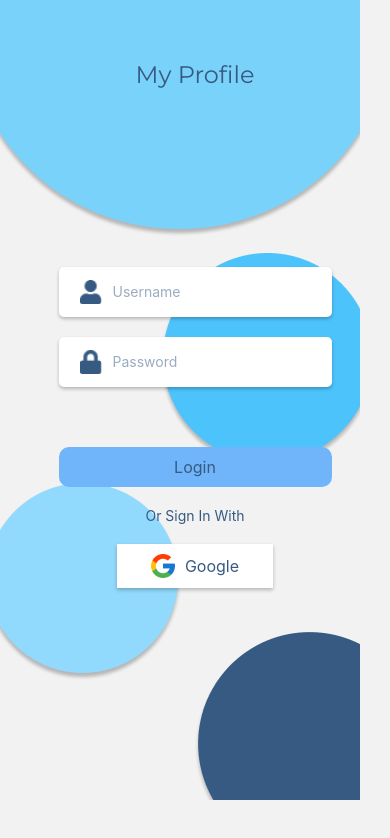
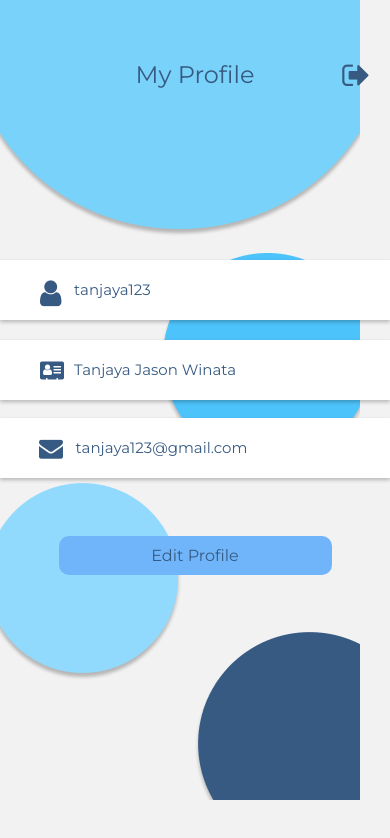
Before and after one commit to RichardxSW/SeaBrew, a React Native app: screen /Profile in a window 390 px wide. Shown: the top 838 px of the page. Built offline with nearby package versions, Linux system fonts and the light colour scheme.

Commit message:
inputbox and button

```diff
--- a/screens/loginScreen.js
+++ b/screens/loginScreen.js
@@ -112,6 +112,7 @@ const styles = StyleSheet.create({
   input: {
     flex: 1,
     color: '#375A82',
+    fontFamily: 'Montserrat',
   },
 
   buttonLoginContainer: {
--- a/screens/profileScreen.js
+++ b/screens/profileScreen.js
@@ -1,10 +1,12 @@
 import React, { useState } from 'react';
 import { StyleSheet, Text, View, TouchableOpacity, Image, ImageBackground, TextInput, KeyboardAvoidingView, Platform } from 'react-native';
 import { StatusBar } from 'expo-status-bar';
+import { FontAwesome } from '@expo/vector-icons';
 
 export default function ProfileScreen({ navigation }) {
   const [username, setUsername] = useState('');
-  const [password, setPassword] = useState('');
+  const [email, setEmail] = useState('');
+  const [fullname, setFullname] = useState('');
 
   return (
     <KeyboardAvoidingView
@@ -14,47 +16,35 @@ export default function ProfileScreen({ navigation }) {
     >
       <ImageBackground source={require('../assets/profilebg.png')} style={styles.background}>
         <View style={styles.innerContainer}>
-          <Text style={styles.titletext}>My Profile</Text>
-
-          <View style={styles.inputContainer}>
-            <Image source={require('../assets/usericon.png')} style={styles.iconStyle} />
-            <TextInput
-              style={styles.input}
-              placeholder="Username"
-              placeholderTextColor="rgba(55, 90, 130, 0.5)"
-              value={username}
-              onChangeText={(text) => setUsername(text)}
-            />
+          <View style={styles.headerContainer}>
+            <Text style={styles.titletext}>My Profile</Text>
+            <TouchableOpacity
+              style={styles.logoutButton}
+              onPress={() => navigation.navigate('Login')}
+            >
+              <FontAwesome name="sign-out" size={30} color="#375A82" />
+            </TouchableOpacity>
           </View>
 
           <View style={styles.inputContainer}>
-            <Image source={require('../assets/passwordicon.png')} style={styles.iconStyle} />
-            <TextInput
-              style={styles.input}
-              placeholder="Password"
-              placeholderTextColor="rgba(55, 90, 130, 0.5)"
-              value={password}
-              onChangeText={(text) => setPassword(text)}
-              secureTextEntry
-            />
+            <FontAwesome name="user" size={30} color="#375A82" style={styles.iconStyle} />
+            <Text style={styles.text}>tanjaya123</Text>
           </View>
 
-          <TouchableOpacity style={styles.buttonLoginContainer}
-            onPress={() => navigation.navigate('Home')}
+          <View style={styles.inputContainer}>
+            <FontAwesome name="address-card" size={21} color="#375A82" style={styles.ficonStyle} />
+            <Text style={styles.text}>Tanjaya Jason Winata</Text>
+          </View>
+
+          <View style={styles.emailInputContainer}>
+            <FontAwesome name="envelope" size={24} color="#375A82" style={styles.iconStyle} />
+            <Text style={styles.emailtext}>tanjaya123@gmail.com</Text>
+          </View>
+
+          <TouchableOpacity style={styles.buttonEditContainer}
+            // onPress={() => navigation.navigate('EditProfile')}
           >
-            <Text style={styles.buttonText}>Login</Text>
-          </TouchableOpacity>
-
-          <Text style={styles.text}>
-            Or Sign In With
-          </Text>
-
-          <TouchableOpacity style={styles.buttonGoogleContainer}>
-            <Image
-              source={require('../assets/googleicon.png')} // Ubah path gambar sesuai dengan lokasi dan nama file gambar Anda
-              style={styles.iconStyle} // Style untuk mengatur ukuran dan posisi ikon
-            />
-            <Text style={styles.buttonText}>Google</Text>
+            <Text style={styles.buttonText}>Edit Profile</Text>
           </TouchableOpacity>
 
           <StatusBar style="auto" />
@@ -80,25 +70,37 @@ const styles = StyleSheet.create({
     justifyContent: 'center',
   },
 
-  titletext: {
+  headerContainer: {
     position: 'absolute',
     top: 60,
-    textAlign: 'center',
+    left: 0,
+    right: 0,
+    flexDirection: 'row',
+    justifyContent: 'center',
+    alignItems: 'center',
+    paddingHorizontal: 20,
+  },
+
+  titletext: {
     fontSize: 24,
     fontWeight: '100',
     color: '#375A82',
     fontFamily: 'Montserrat',
   },
 
+  logoutButton: {
+    position: 'absolute',
+    right: 20,
+  },
+
   inputContainer: {
     flexDirection: 'row',
     alignItems: 'center',
-    width: '70%',
-    height: 50,
+    width: '100%', // Changed to 100%
+    height: 60,
     marginVertical: 10,
-    paddingLeft: 20,
+    paddingLeft: 40,
     paddingHorizontal: 10,
-    borderRadius: 5,
     backgroundColor: '#FFFFFF',
     shadowColor: '#000',
     shadowOffset: {
@@ -110,12 +112,41 @@ const styles = StyleSheet.create({
     elevation: 5,
   },
 
-  input: {
+  emailInputContainer: {
+    flexDirection: 'row',
+    alignItems: 'center',
+    width: '100%', // Changed to 100%
+    height: 60,
+    marginVertical: 8,
+    paddingLeft: 39,
+    paddingHorizontal: 10,
+    backgroundColor: '#FFFFFF',
+    shadowColor: '#000',
+    shadowOffset: {
+      width: 0,
+      height: 2,
+    },
+    shadowOpacity: 0.25,
+    shadowRadius: 3.84,
+    elevation: 5,
+  },
+
+  text: {
     flex: 1,
     color: '#375A82',
+    fontFamily: 'Montserrat',
+    fontSize: 15,
   },
 
-  buttonLoginContainer: {
+  emailtext: {
+    flex: 1,
+    color: '#375A82',
+    fontFamily: 'Montserrat',
+    fontSize: 15,
+    marginLeft: 2.5,
+  },
+
+  buttonEditContainer: {
     width: '70%',
     borderRadius: 10,
     overflow: 'hidden',
@@ -129,25 +160,7 @@ const styles = StyleSheet.create({
     textAlign: 'center',
     color: '#375A82',
     fontSize: 16,
-  },
-
-  buttonGoogleContainer: {
-    flexDirection: 'row', // Mengatur layout menjadi horizontal
-    alignItems: 'center', // Mengatur agar ikon dan teks berada di tengah secara vertikal
-    justifyContent: 'center',
-    width: '40%',
-    overflow: 'hidden',
-    marginTop: 20,
-    paddingVertical: 10,
-    backgroundColor: '#FFFFFF',
-    shadowColor: '#000',
-    shadowOffset: {
-      width: 0,
-      height: 2,
-    },
-    shadowOpacity: 0.25,
-    shadowRadius: 3.84,
-    elevation: 5,
+    fontFamily: 'Montserrat',
   },
 
   iconStyle: {
@@ -157,9 +170,11 @@ const styles = StyleSheet.create({
     marginRight: 10,
   },
 
-  text: {
-    textAlign: 'center',
-    color: '#375A82',
-    fontSize: 14,
-  }
+  ficonStyle: {
+    width: 24,
+    height: 24,
+    resizeMode: 'contain',
+    marginRight: 10,
+    marginTop: 4,
+  },
 });
```
